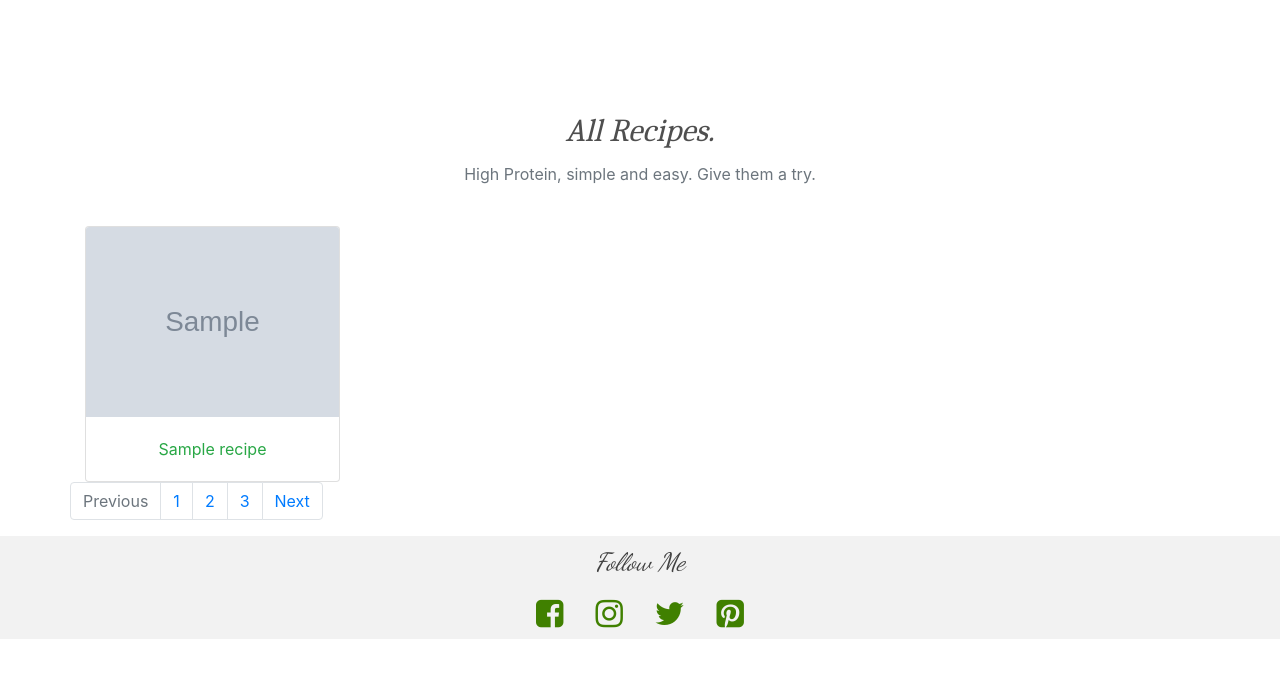
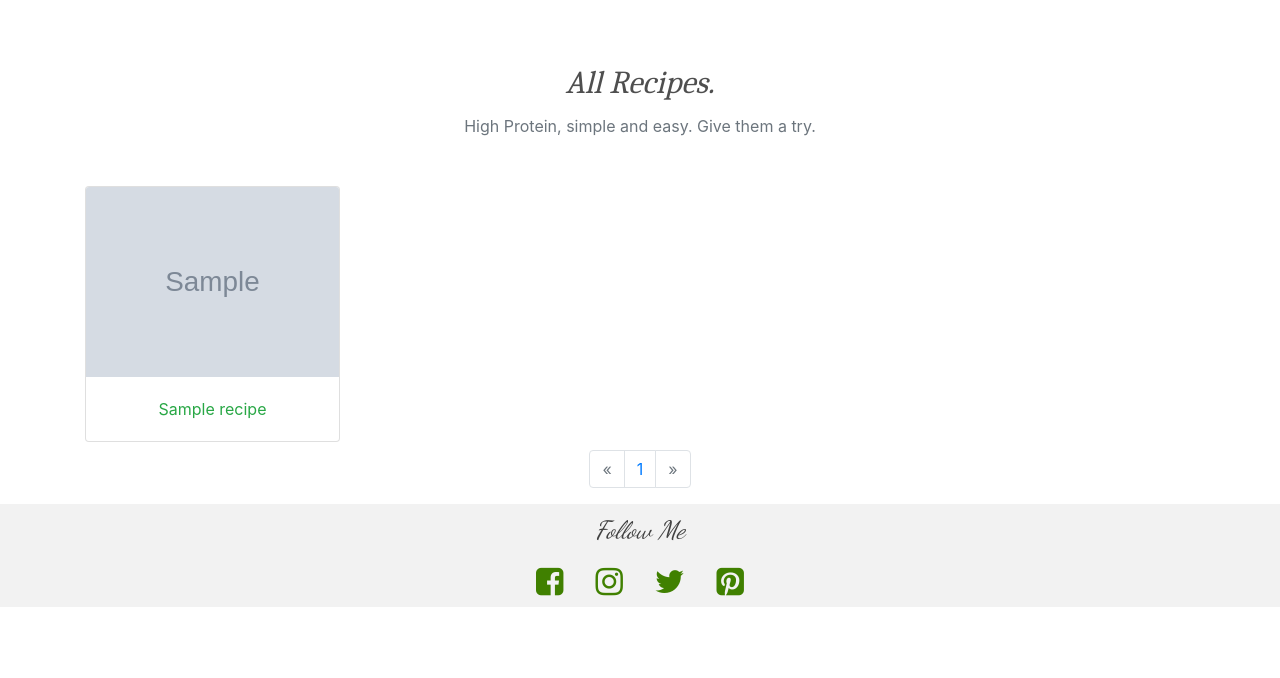
Before and after one commit to capel82/Busy-Capel, a Flask app: template templates/allrecipes.html in a window 1280 px wide. Shown: the part 56-734 px from the top of the page. Run offline with Flask 2, Linux system fonts and the light colour scheme; the template is opened without the code that fills it: most values are stand-ins (such as "Sample title", 1, 10 or a date in 2020); grey boxes marked "Sample" are stand-in pictures; some libraries are stand-ins or nearby versions.

Commit message:
created pagination for allrecipes.html

```diff
--- a/run.py
+++ b/run.py
@@ -1,5 +1,5 @@
 import os
-
+import math
 from flask import Flask, render_template, redirect, request, url_for, flash
 from flask_pymongo import PyMongo
 from bson.objectid import ObjectId
@@ -12,7 +12,6 @@ from forms import RegistrationForm, LoginForm
 #---- secret keys for MongoDB Atlas----#
 import env
 
-
 app = Flask(__name__)
 app.config["MONGO_DBNAME"] = 'Cluster0'
 app.config["MONGO_URI"] = os.environ.get('MONGO_URI')
@@ -20,20 +19,37 @@ app.config["SECRET_KEY"] = os.environ.get('SECRET_KEY')
 mongo = PyMongo(app)
 
 @app.route('/')
-
 @app.route('/homepage')
 def homepage():
     return render_template("index.html", title='Homepage', recipes=mongo.db.recipes.find().limit(4))
 
 # ----- READ ALL RECIPES ----- #
-@app.route('/allrecipes')
-def allrecipes():
-    return render_template("allrecipes.html", recipes=mongo.db.recipes.find().limit(8))
-
 @app.route('/get_recipes')
 def get_recipes():
     return render_template("recipes.html", recipes=mongo.db.recipes.find().limit(3))
 
+@app.route('/allecipes/', methods=['GET', 'POST'])
+@app.route('/allrecipes/<page>/<limit>', methods=['GET', 'POST'])
+def allrecipes(page=1, limit=8):
+
+    limit = int(limit)
+
+    if request.method == 'POST':
+        limit = int(request.form['limit'])
+
+    page = int(page)
+    skip = page * limit - limit
+    maximum = math.ceil( (mongo.db.recipes.count_documents({})) / limit)
+
+    recipes = list(mongo.db.recipes.find().skip(skip).limit( limit ))
+    return render_template(
+        'allrecipes.html',
+        title='Recipes',
+        recipes=recipes,
+        page=page,
+        pages=range(1, maximum + 1),
+        maximum=maximum, limit=limit
+    )
 @app.route("/register", methods=['GET', 'POST'])
 def register():
     form = RegistrationForm()
@@ -53,6 +69,8 @@ def login():
             flash('Login Unsuccessful. Please check email address and password', 'danger')
     return render_template('login.html', title='login', form=form)
 
+
+
 if __name__ == '__main__':
     app.run(host=os.environ.get('IP'),
             port=int(8000),
--- a/static/css/style.css
+++ b/static/css/style.css
@@ -119,3 +119,7 @@ background-color:#408000;
 color: #fff;
 padding:30px;
 }
+
+.page-item {
+    color: #408000;
+}
--- a/templates/allrecipes.html
+++ b/templates/allrecipes.html
@@ -1,5 +1,5 @@
 {% extends 'base.html' %} {% block content %}
-<section class="container my-5">
+<section class="container my-4">
 <div class="row d-flex justify-content-center">
 {% with messages = get_flashed_messages(with_categories=true) %}
             {% if messages %}
@@ -12,12 +12,13 @@
           {% endwith %}
     </div>
 </section>
+
 <section class="container">
     <h2 id="inspired" class="text-center pt-3 pb-1 font-italic"> All Recipes.</h2>
     <p class="text-center text-muted pb-4">High Protein, simple and easy. Give them a try.</p>
     <div class="row">
         {% for recipe in recipes %}
-        <div class="col-sm-12 col-md-3">
+        <div class="col-sm-12 col-md-3 my-2">
             <div class="card text-center">
                     <img class="card-img-top" src="{{recipe.image}}" alt="Card image cap"></img>
                 <div class="card-body">
@@ -27,20 +28,32 @@
         </div>
          {% endfor %}
     </div>
-    <div class="row">
-    <nav aria-label="Page navigation example">
-  <ul class="pagination justify-content-center">
+ </section>
+
+ <section class="container">
+ <div class="row d-flex justify-content-center">
+<nav aria-label="Page navigation example">
+  <ul class="pagination">
+    <li {% if page==1 %} class="page-item disabled"{% endif %}>
+      <a class="page-link" {% if page>1 %} href="{{ url_for('allrecipes', page=page-1, limit=limit) }}" {% endif %} aria-label="Previous">
+        <span aria-hidden="true">&laquo;</span>
+        <span class="sr-only">Previous</span>
+      </a>
+    </li>
+    {% for page in pages %}
+    <li class="page-item text-success">
+    <a class="page-link active" href="{{ url_for('allrecipes', page=page, limit=limit) }}">{{ page }}</a>
+    </li>
+    {% endfor %}
+
     <li class="page-item disabled">
-      <a class="page-link" href="#" tabindex="-1" aria-disabled="true">Previous</a>
-    </li>
-    <li class="page-item"><a class="page-link" href="#">1</a></li>
-    <li class="page-item"><a class="page-link" href="#">2</a></li>
-    <li class="page-item"><a class="page-link" href="#">3</a></li>
-    <li class="page-item">
-      <a class="page-link" href="#">Next</a>
+      <a class="page-link" href="#" aria-label="Next">
+        <span aria-hidden="true">&raquo;</span>
+        <span class="sr-only">Next</span>
+      </a>
     </li>
   </ul>
 </nav>
-    </div>
-    </section>
+</div>
+</section>
 {% endblock %}
```
